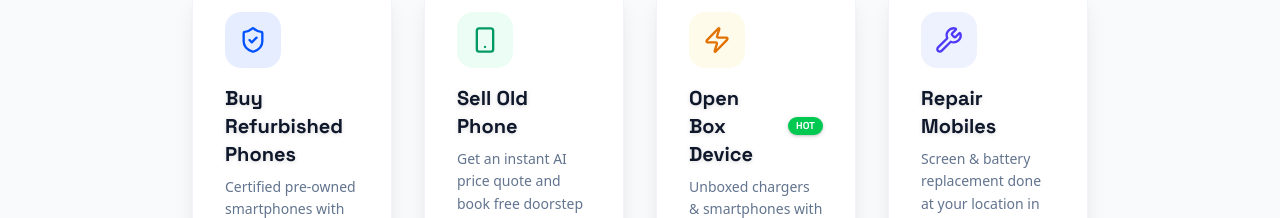
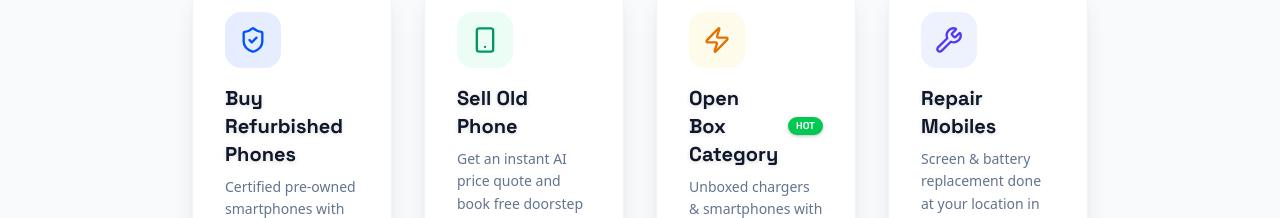
Before and after one commit to harshvasistha/recell, a React (Vite) app: page / in a window 1280 px wide. Shown: the part 870-1088 px from the top of the page. Built offline with nearby package versions, Linux system fonts and the light colour scheme.

Commit message:
refactor(nav): rename Open Box Device to Open Box Category

```diff
--- a/src/components/Header.tsx
+++ b/src/components/Header.tsx
@@ -204,7 +204,7 @@ export const Header: React.FC<HeaderProps> = ({
 
           <div className="flex items-center group cursor-pointer hover:text-[#0052FF]">
              <a href="/open-box" onClick={(e) => handleNavClick(e, 'open-box')} className="flex items-center transition-colors">
-               Open Box Device <span className="ml-1.5 bg-green-500 text-white text-[9px] font-bold px-1.5 py-0.5 rounded-sm shadow-sm">HOT</span>
+               Open Box Category <span className="ml-1.5 bg-green-500 text-white text-[9px] font-bold px-1.5 py-0.5 rounded-sm shadow-sm">HOT</span>
              </a>
           </div>
 
@@ -262,7 +262,7 @@ export const Header: React.FC<HeaderProps> = ({
                    </li>
                    <li>
                      <a href="/open-box" onClick={(e) => handleNavClick(e, 'open-box')} className="flex items-center justify-between py-1 hover:text-[#0052FF] transition-colors cursor-pointer">
-                       <span>Open Box Device</span>
+                       <span>Open Box Category</span>
                        <span className="bg-green-500 text-white text-[10px] font-bold px-2 py-0.5 rounded-full shadow-sm">HOT</span>
                      </a>
                    </li>
--- a/src/components/LandingPage.tsx
+++ b/src/components/LandingPage.tsx
@@ -261,7 +261,7 @@ export const LandingPage: React.FC<LandingPageProps> = ({
                 </div>
                 <div>
                   <h3 className="font-bold text-slate-900 text-xl group-hover:text-amber-600 transition-colors font-heading drop-shadow-sm flex items-center gap-2">
-                    Open Box Device
+                    Open Box Category
                     <span className="bg-green-500 text-white text-[10px] font-black px-2 py-0.5 rounded-full shadow-sm">HOT</span>
                   </h3>
                   <p className="text-sm text-slate-500 mt-2 leading-relaxed">
```
